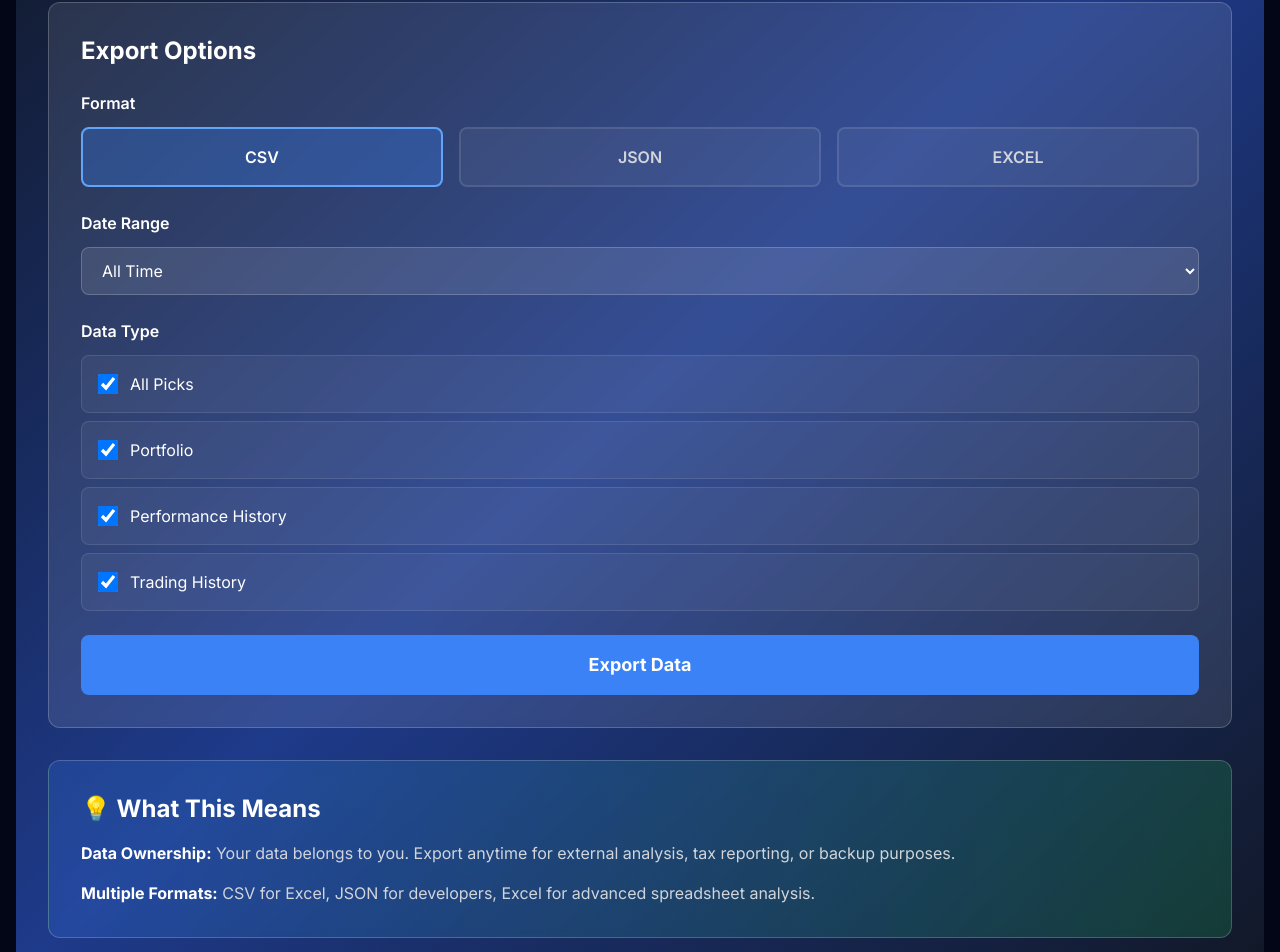
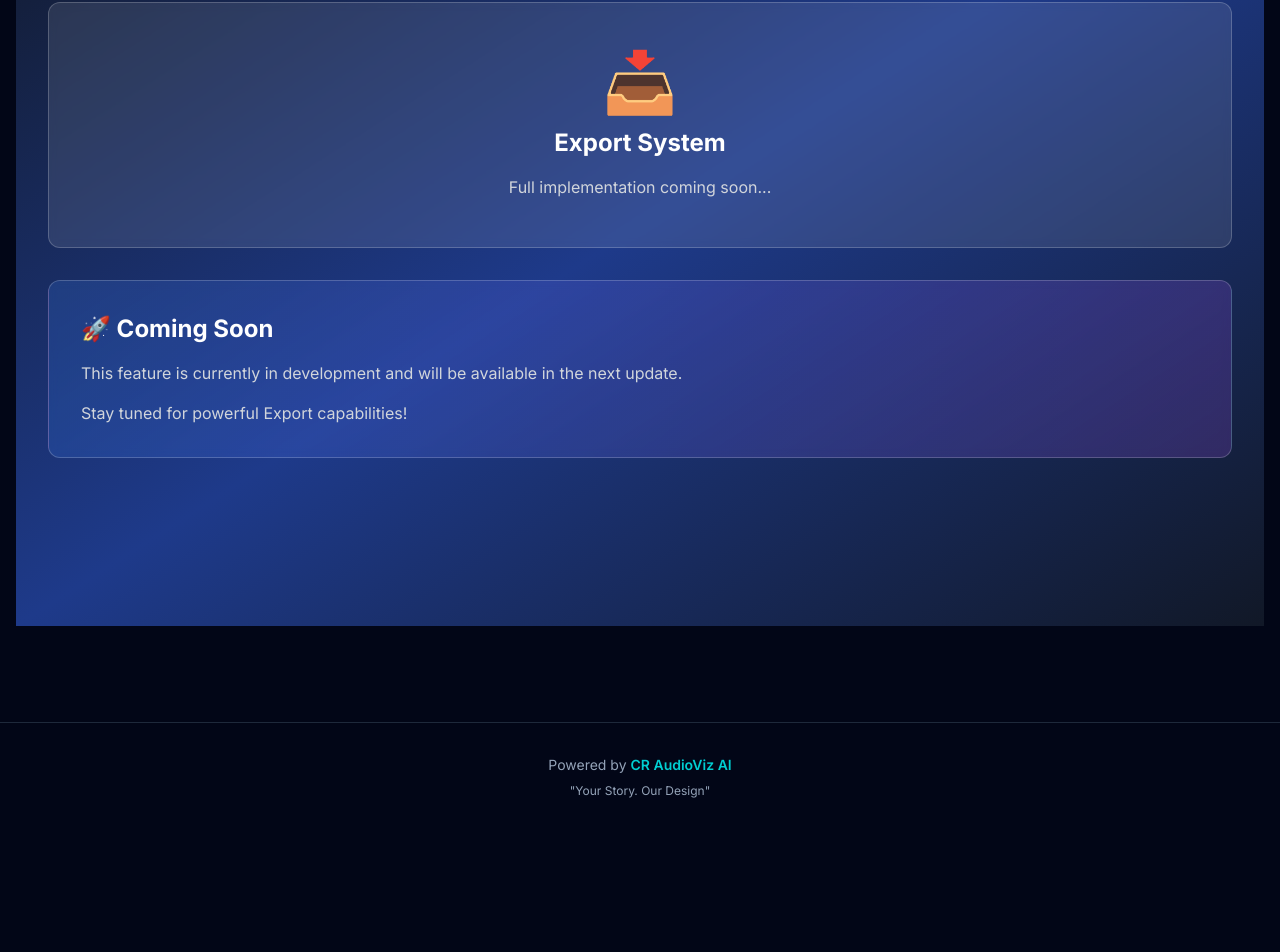
Before and after one commit to CR-AudioViz-AI/market-oracle-app, a Next.js app: page /export in a window 1280 px wide. Shown: the part 335-1287 px from the top of the page. After the commit the page ends 1166 px from the top, so only its background shows below. Built offline with nearby package versions, Linux system fonts and the light colour scheme.

Commit message:
Deploy: Export page placeholder

```diff
--- a/app/export/page.tsx
+++ b/app/export/page.tsx
@@ -1,95 +1,27 @@
 'use client'
-
-import { useState } from 'react'
 import Link from 'next/link'
 
 export default function ExportPage() {
-  const [format, setFormat] = useState('csv')
-  const [dateRange, setDateRange] = useState('all')
-
-  function handleExport() {
-    alert(`Exporting data as ${format.toUpperCase()} for ${dateRange} time range...`)
-  }
-
   return (
     <div className="min-h-screen bg-gradient-to-br from-gray-900 via-blue-900 to-gray-900 p-8">
       <div className="max-w-7xl mx-auto">
-        <div className="mb-8">
-          <Link href="/" className="text-blue-400 hover:text-blue-300 mb-4 inline-block">
-            ← Back to Dashboard
-          </Link>
-          <h1 className="text-4xl font-bold text-white mb-2">Export Data</h1>
-          <p className="text-gray-300">Download your data for external analysis</p>
+        <Link href="/" className="text-blue-400 hover:text-blue-300 mb-4 inline-block">
+          ← Back to Dashboard
+        </Link>
+        <h1 className="text-4xl font-bold text-white mb-2">Export</h1>
+        <p className="text-gray-300 mb-8">CSV/JSON data downloads</p>
+
+        <div className="bg-white/10 backdrop-blur-sm rounded-xl p-12 border border-white/20 text-center">
+          <div className="text-6xl mb-4">📥</div>
+          <div className="text-2xl font-bold text-white mb-4">Export System</div>
+          <div className="text-gray-300">Full implementation coming soon...</div>
         </div>
 
-        <div className="bg-white/10 backdrop-blur-sm rounded-xl p-8 border border-white/20 mb-8">
-          <h2 className="text-2xl font-bold text-white mb-6">Export Options</h2>
-
-          <div className="space-y-6">
-            <div>
-              <label className="block text-white font-semibold mb-3">Format</label>
-              <div className="grid grid-cols-3 gap-4">
-                {['csv', 'json', 'excel'].map(f => (
-                  <button
-                    key={f}
-                    onClick={() => setFormat(f)}
-                    className={`p-4 rounded-lg border-2 transition ${
-                      format === f
-                        ? 'bg-blue-500/30 border-blue-400 text-white'
-                        : 'bg-white/5 border-white/10 text-gray-300 hover:bg-white/10'
-                    }`}
-                  >
-                    <div className="font-semibold">{f.toUpperCase()}</div>
-                  </button>
-                ))}
-              </div>
-            </div>
-
-            <div>
-              <label className="block text-white font-semibold mb-3">Date Range</label>
-              <select
-                value={dateRange}
-                onChange={(e) => setDateRange(e.target.value)}
-                className="w-full bg-white/10 border border-white/20 rounded-lg px-4 py-3 text-white"
-              >
-                <option value="all">All Time</option>
-                <option value="today">Today</option>
-                <option value="week">Last 7 Days</option>
-                <option value="month">Last 30 Days</option>
-                <option value="year">Last Year</option>
-              </select>
-            </div>
-
-            <div>
-              <label className="block text-white font-semibold mb-3">Data Type</label>
-              <div className="space-y-2">
-                {['All Picks', 'Portfolio', 'Performance History', 'Trading History'].map(type => (
-                  <label key={type} className="flex items-center gap-3 p-4 bg-white/5 rounded-lg border border-white/10 cursor-pointer hover:bg-white/10 transition">
-                    <input type="checkbox" defaultChecked className="w-5 h-5" />
-                    <span className="text-white">{type}</span>
-                  </label>
-                ))}
-              </div>
-            </div>
-
-            <button
-              onClick={handleExport}
-              className="w-full bg-blue-500 hover:bg-blue-600 text-white py-4 rounded-lg font-bold text-lg transition"
-            >
-              Export Data
-            </button>
-          </div>
-        </div>
-
-        <div className="bg-gradient-to-r from-blue-500/20 to-green-500/20 backdrop-blur-sm rounded-xl p-8 border border-white/20">
-          <h2 className="text-2xl font-bold text-white mb-4">💡 What This Means</h2>
-          <div className="space-y-4 text-gray-300">
-            <p>
-              <strong className="text-white">Data Ownership:</strong> Your data belongs to you. Export anytime for external analysis, tax reporting, or backup purposes.
-            </p>
-            <p>
-              <strong className="text-white">Multiple Formats:</strong> CSV for Excel, JSON for developers, Excel for advanced spreadsheet analysis.
-            </p>
+        <div className="mt-8 bg-gradient-to-r from-blue-500/20 to-purple-500/20 backdrop-blur-sm rounded-xl p-8 border border-white/20">
+          <h2 className="text-2xl font-bold text-white mb-4">🚀 Coming Soon</h2>
+          <div className="text-gray-300">
+            <p>This feature is currently in development and will be available in the next update.</p>
+            <p className="mt-4">Stay tuned for powerful Export capabilities!</p>
           </div>
         </div>
       </div>
```
